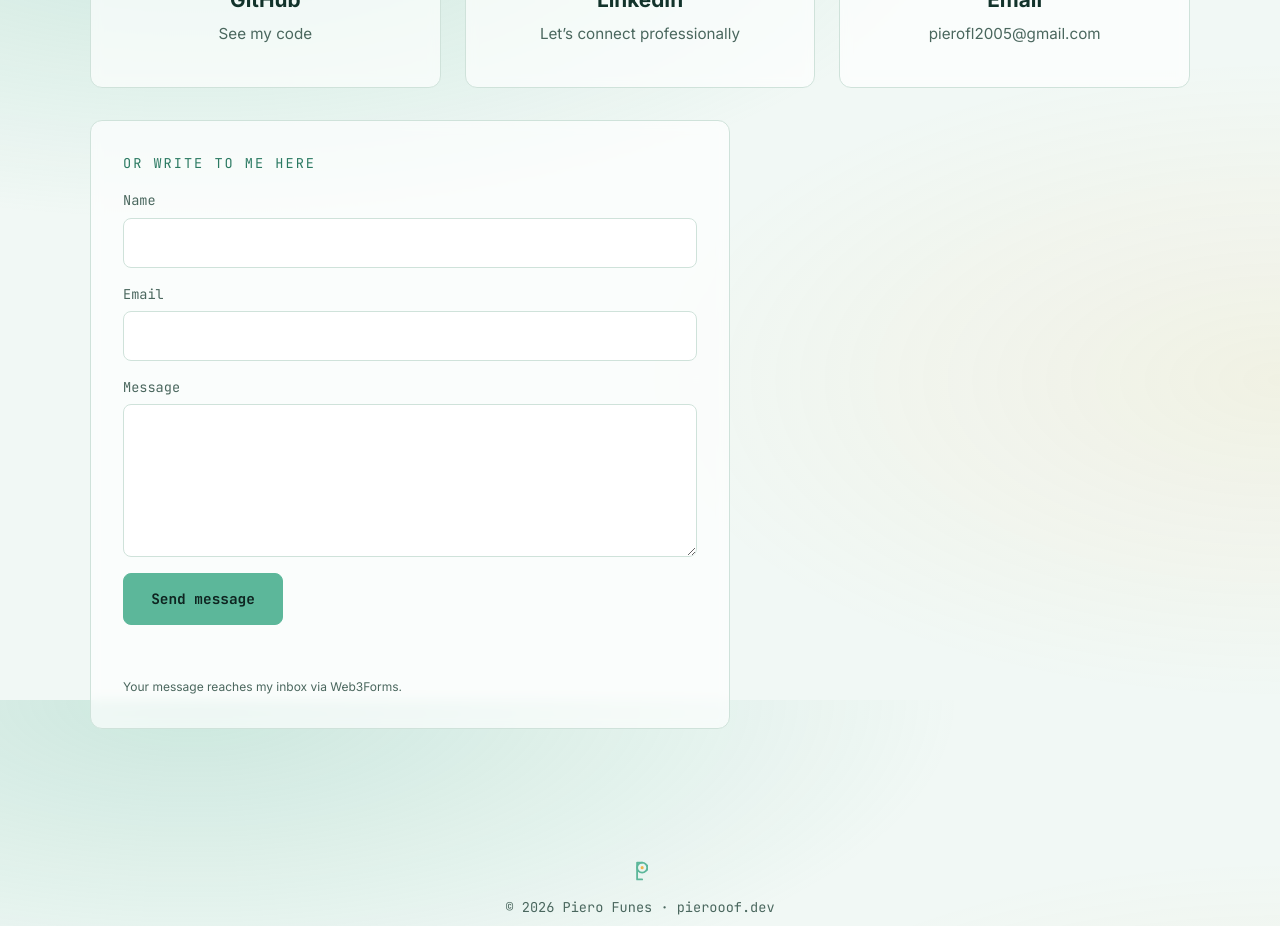
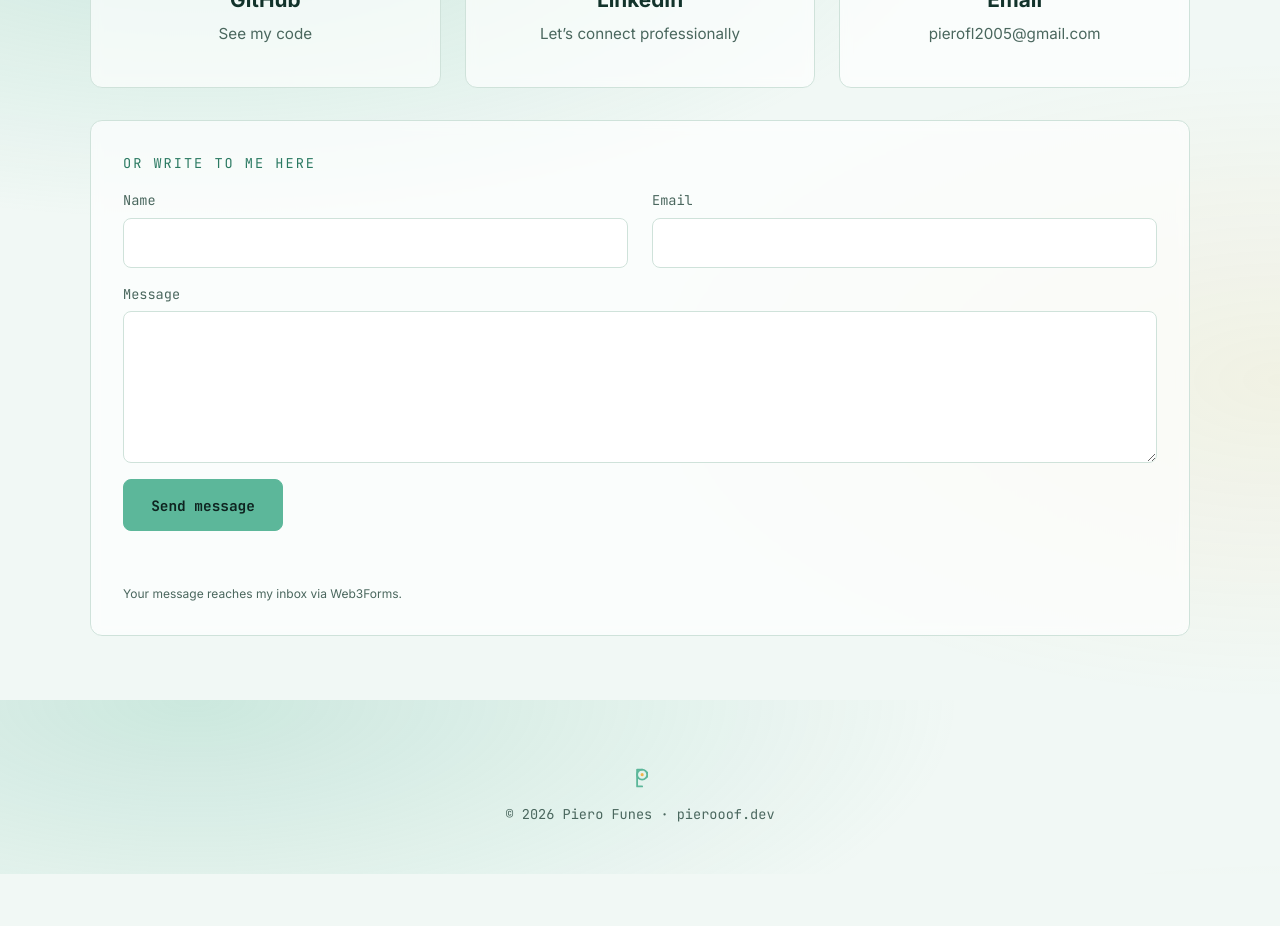
Before and after one commit to pierooof/Portafolio-Actual, a React (Vite) app: page / in a window 1280 px wide. Shown: the part 5700-6626 px from the top of the page. After the commit the page ends 6574 px from the top, so only its background shows below. Built offline with nearby package versions, Linux system fonts and the light colour scheme.

Commit message:
Formulario de contacto a todo el ancho de la sección
Nombre y correo en dos columnas y mensaje debajo; una sola columna en móvil.
Reglas de pruebas: aviso sobre la hoja de estilos antigua de Vite.

```diff
--- a/css/style.css
+++ b/css/style.css
@@ -127,7 +127,9 @@ body:has(dialog[open]) { overflow: hidden; }
 .contact-card:hover h3 { color: var(--primary); }
 
 /* Formulario de contacto */
-.contact-form { display: grid; gap: var(--space-3); max-width: 640px; margin-top: var(--space-5); padding: var(--space-5); }
+/* A todo el ancho de la sección, como las tarjetas de contacto; nombre y correo van en dos columnas */
+.contact-form { display: grid; grid-template-columns: 1fr 1fr; gap: var(--space-3) var(--space-4); margin-top: var(--space-5); padding: var(--space-5); }
+.contact-form > .eyebrow, .contact-form > label:has(textarea), .contact-form > button, .contact-form > p { grid-column: 1 / -1; }
 .contact-form .eyebrow { margin-bottom: 0; }
 .contact-form label { display: grid; gap: .35rem; font-family: var(--font-mono); font-size: var(--fs-sm); color: var(--muted); }
 .contact-form input:not(.botcheck), .contact-form textarea { width: 100%; padding: .7rem .9rem; border: 1px solid var(--border); border-radius: var(--radius-md); background: var(--surface); color: var(--text); font: inherit; font-size: 1rem; resize: vertical; transition: border-color var(--dur-fast); }
@@ -138,6 +140,7 @@ body:has(dialog[open]) { overflow: hidden; }
 .form-msg { min-height: 1.5em; font-size: var(--fs-sm); color: var(--accent); }
 .form-msg.err { color: var(--danger); }
 .form-note { font-size: var(--fs-xs); color: var(--muted); }
+@media (max-width: 600px) { .contact-form { grid-template-columns: 1fr; padding: var(--space-4); } }
 
 footer { display: flex; flex-direction: column; align-items: center; gap: .75rem; padding: var(--space-6); font-family: var(--font-mono); font-size: var(--fs-sm); color: var(--muted); }
 
```
Also changed, not shown: .claude/CLAUDE.md.
